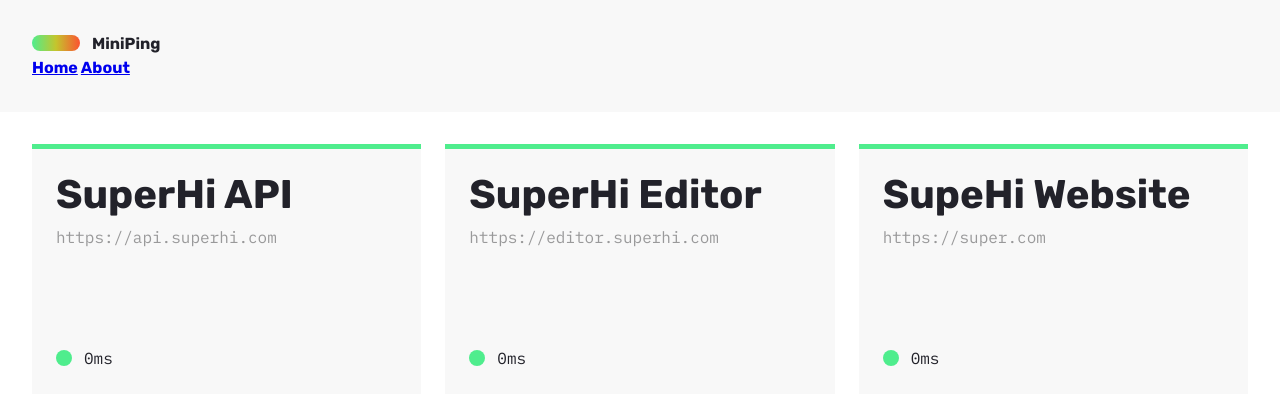
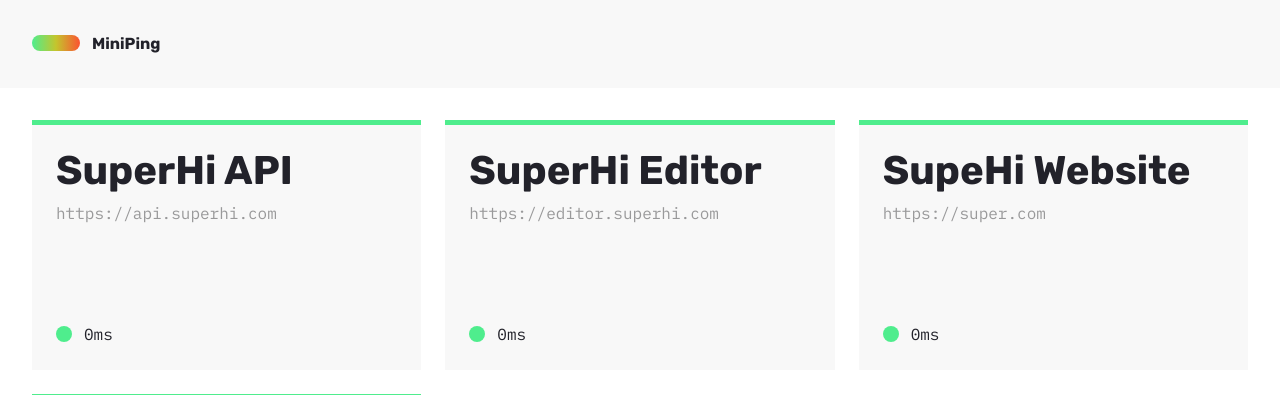
Before and after one commit to gitveryown/mini-ping, a Flask app: page / in a window 1280 px wide. Shown: the top 395 px of the page. Run offline with Flask 2, Linux system fonts and the light colour scheme; data that the repository does not hold is empty.

Commit message:
Removed nav

```diff
--- a/templates/layout.html
+++ b/templates/layout.html
@@ -10,10 +10,6 @@
     <header>
       <h1>MiniPing</h1>
 
-      <nav>
-        <a href="{{ url_for("home")}}">Home</a>
-        <a href="{{ url_for("about") }}">About</a>
-    </nav>
     </header>
 
     <section>
```
